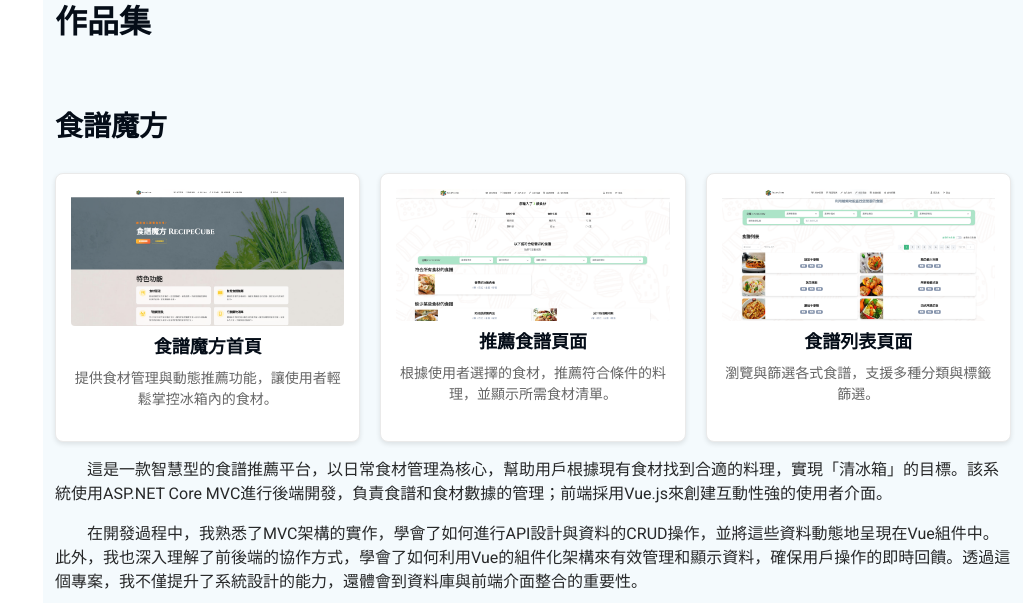
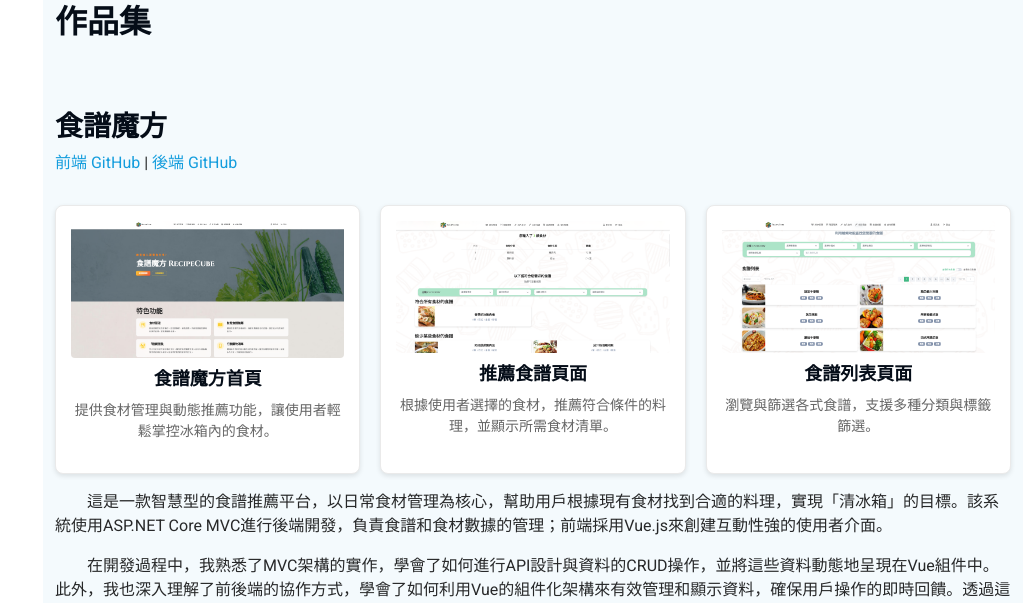
Before and after one commit to milkcrisp/milkcrisp.github.io, a plain HTML site: page index.html in a window 1280 px wide. Shown: the part 1791-2394 px from the top of the page, without its empty margins (257-1280 px from the left). Drawn offline with Linux system fonts and the light colour scheme.

Commit message:
更新食譜魔方連結

```diff
--- a/index.html
+++ b/index.html
@@ -290,7 +290,8 @@
                   <h2 class="section-title"><strong>作品集</strong></h2>
                         <!-- End Portfolio Filters -->
                         <h3><strong>食譜魔方</strong></h3>
-
+                        <a href="https://github.com/zaki47zz/RecipeCubeClient" target="_blank">前端 GitHub</a> |
+                        <a href="https://github.com/zaki47zz/RecipeCube" target="_blank">後端 GitHub</a>
                             <div class="recipe-portfolio-grid">
                               <div class="recipe-portfolio-item">
                                 <img src="assets/img/RecipeCube01.png" alt="食譜魔方首頁" class="img-fluid">
```
